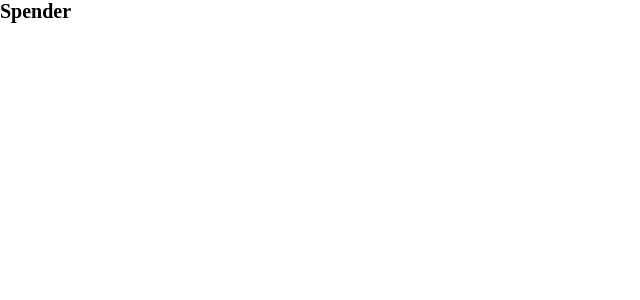
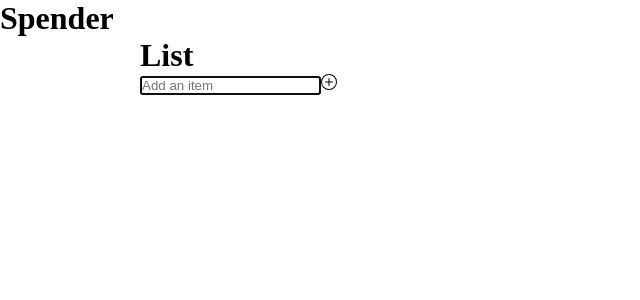
Before and after one commit to JakubLevanszky/spender-app-v2, a React (Create React App) app: page / in a window 1280 px wide. Shown: the top 300 px of the page, without its empty margins (0-640 px from the left). Built offline with nearby package versions, Linux system fonts and the light colour scheme.

Commit message:
fix: imports fixed

```diff
--- a/src/App.js
+++ b/src/App.js
@@ -1,13 +1,13 @@
 import React from 'react';
 import './App.css';
-import { GlobalStyle } from './features/ui/theme/global';
+import ItemsList from './components/ItemsList/ItemsList';
 
 const App = () => {
   return (
     <>
-      <GlobalStyle />
       <div className="spender-app">
         <h1>Spender</h1>
+        <ItemsList />
       </div>
     </>
   );
--- a/src/components/Item/Item.js
+++ b/src/components/Item/Item.js
@@ -1,6 +1,6 @@
 /* eslint-disable react/prop-types */
 import React, { useState } from 'react';
-import ItemsForm from './ItemsForm';
+import ItemsForm from '../ItemsForm/ItemsForm';
 import { RiCloseCircleLine } from 'react-icons/ri';
 import { TiEdit } from 'react-icons/ti';
 
--- a/src/components/ItemsList/ItemsList.js
+++ b/src/components/ItemsList/ItemsList.js
@@ -1,6 +1,6 @@
 import React, { useState } from 'react';
-import ItemsForm from './ItemsForm';
-import Item from './Item';
+import ItemsForm from '../ItemsForm/ItemsForm';
+import Item from '../Item/Item';
 import { Container } from '../../features/ui/components/Container/Container.styled';
 
 function ItemsList() {
```
